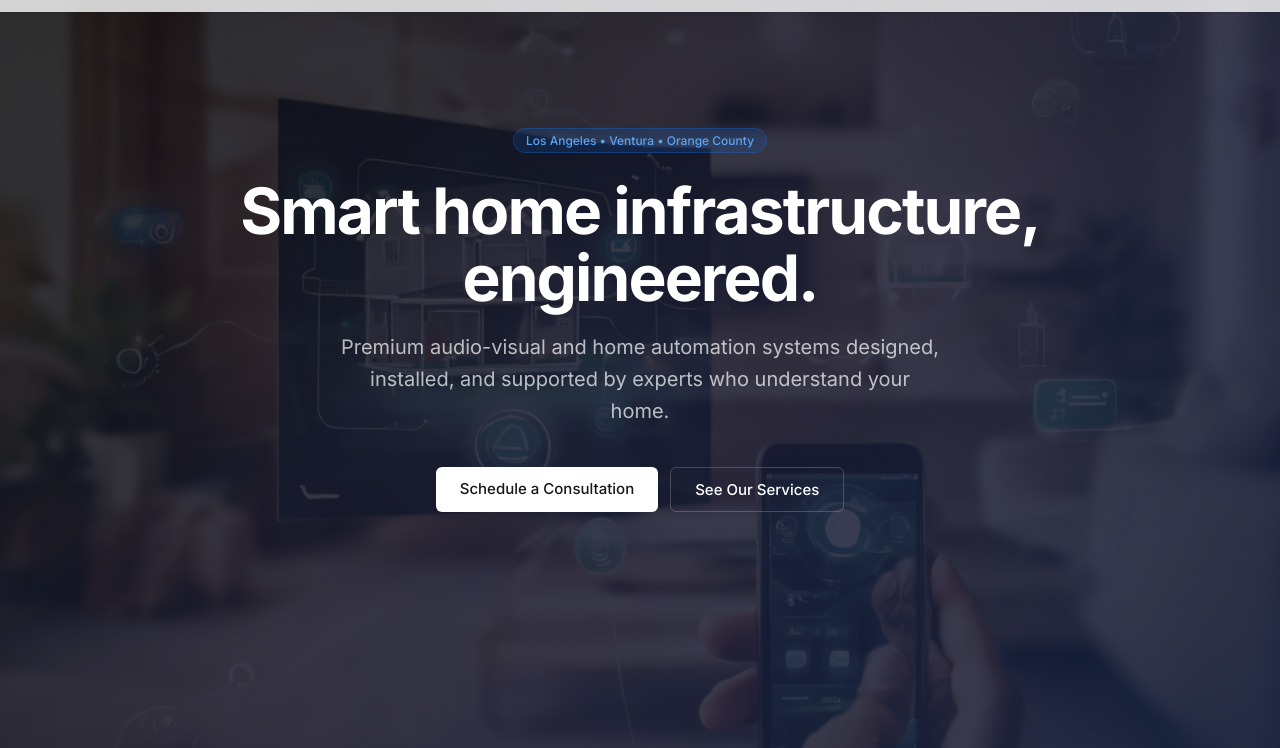
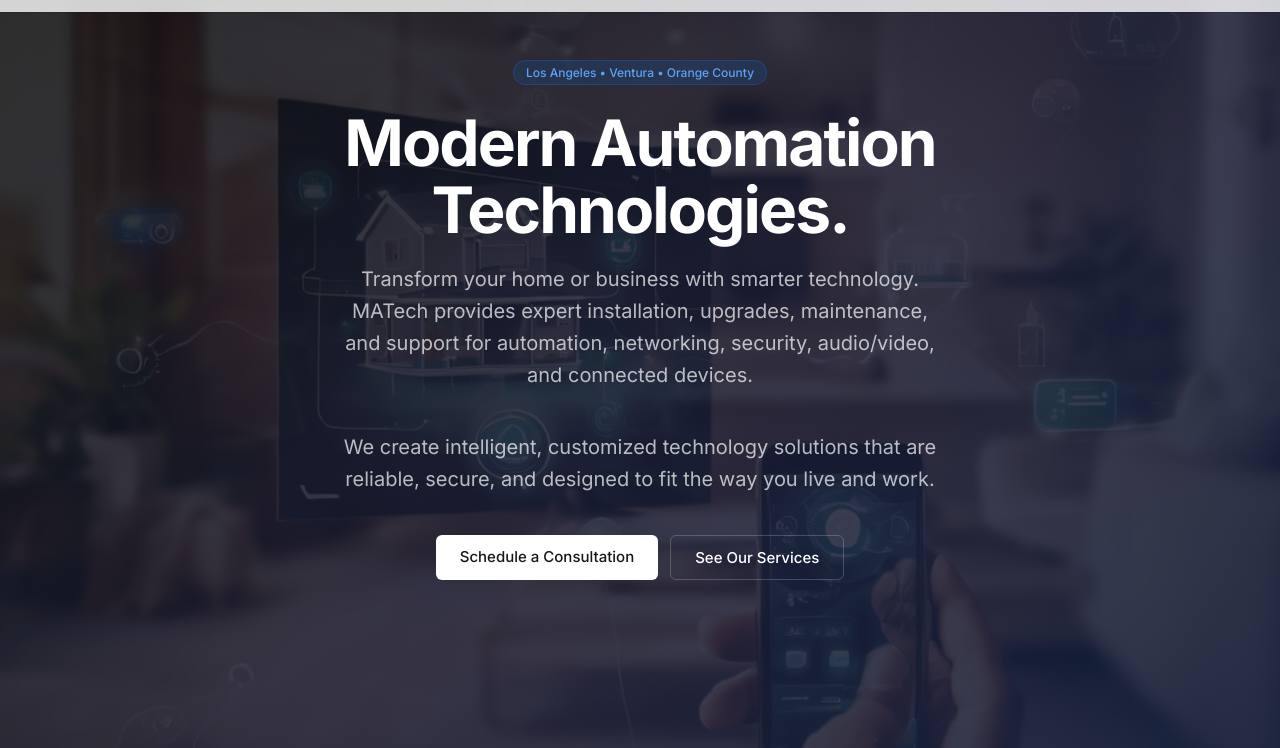
Before and after one commit to redmky/matech, a website: page index.html in a window 1280 px wide. Shown: the part 52-800 px from the top of the page. Drawn offline with Linux system fonts and the light colour scheme.

Commit message:
Update hero section text and meta description

```diff
--- a/index.html
+++ b/index.html
@@ -6,7 +6,7 @@
 <title>Matech IoT — Smart Home Solutions | Los Angeles, Ventura, Orange County</title>
 <meta name="description" content="Matech IoT brings 20 years of experience in network security and smart home solutions. Expert installation of home automation, audio-visual systems, security, and IoT devices across Southern California.">
 <meta property="og:title" content="Matech IoT — Smart Home Solutions">
-<meta property="og:description" content="Premium audio-visual and home automation systems designed, installed, and supported by experts.">
+<meta property="og:description" content="Transform your home or business with smarter technology. Expert installation, upgrades, maintenance, and support for automation, networking, security, audio/video, and connected devices.">
 <meta property="og:image" content="assets/img/smart-home-hero.jpg">
 <meta property="og:type" content="website">
 <link rel="icon" type="image/png" href="assets/img/logo.png">
@@ -200,8 +200,9 @@
   <div class="hero-bg"></div>
   <div class="hero-content section-inner">
     <span class="hero-badge">Los Angeles &bull; Ventura &bull; Orange County</span>
-    <h1>Smart home infrastructure, engineered.</h1>
-    <p>Premium audio-visual and home automation systems designed, installed, and supported by experts who understand your home.</p>
+    <h1>Modern Automation Technologies.</h1>
+    <p>Transform your home or business with smarter technology. MATech provides expert installation, upgrades, maintenance, and support for automation, networking, security, audio/video, and connected devices.</p>
+    <p>We create intelligent, customized technology solutions that are reliable, secure, and designed to fit the way you live and work.</p>
     <div class="hero-ctas">
       <a href="tel:3105646447" class="btn-dark">Schedule a Consultation</a>
       <a href="#services" class="btn-ghost">See Our Services</a>
```
